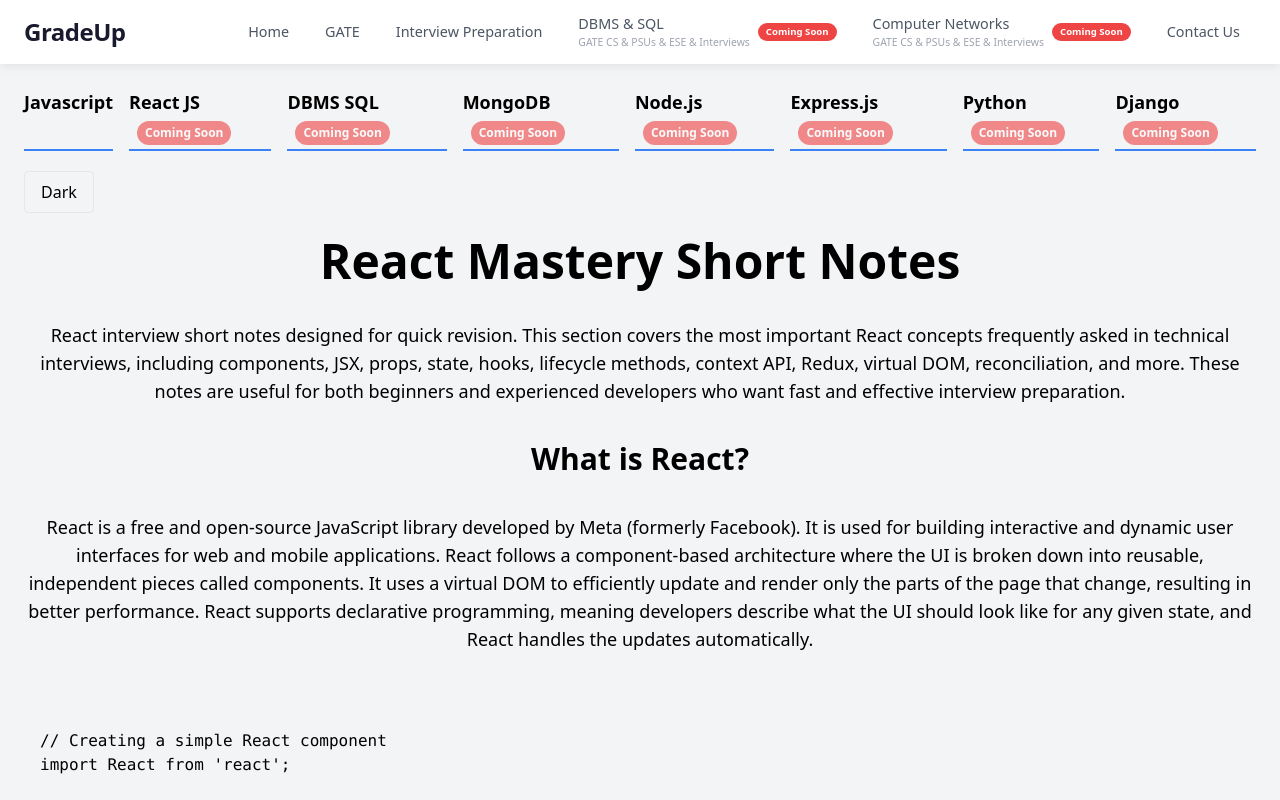
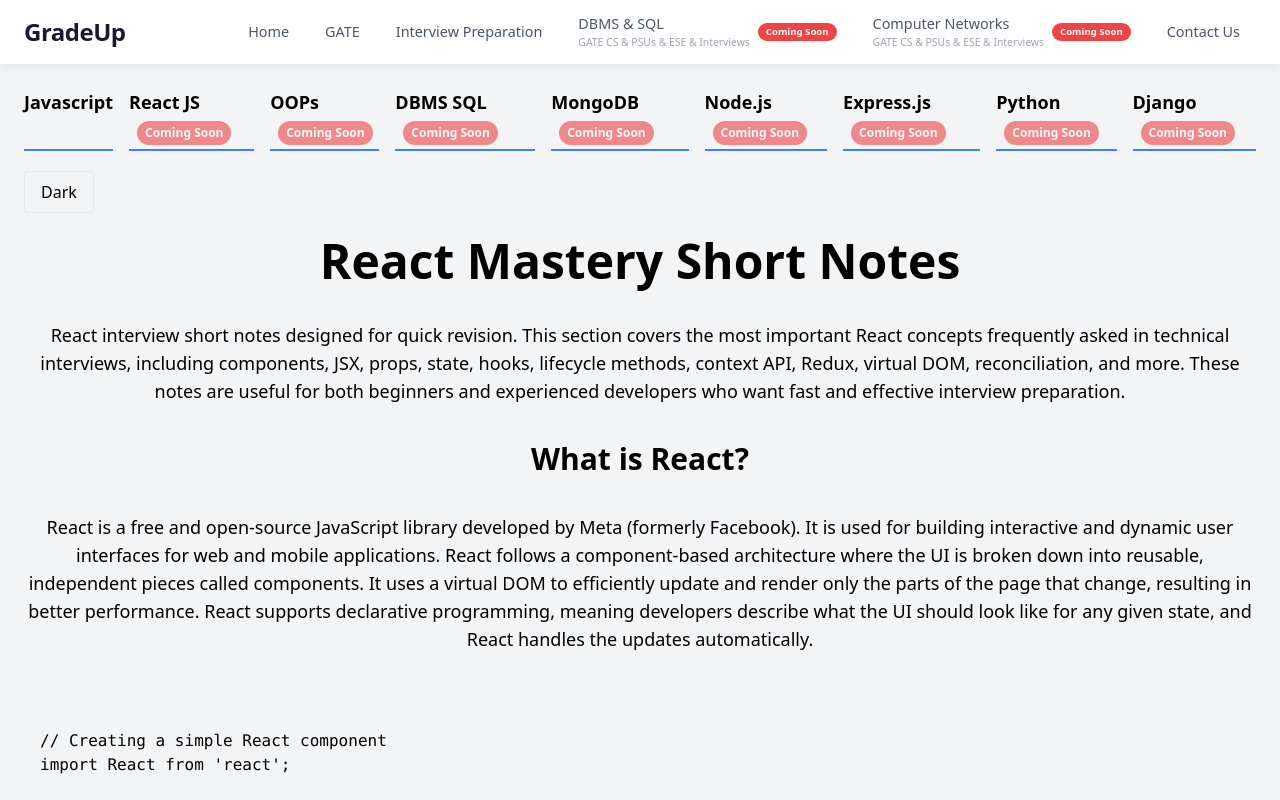
Before and after one commit to Ritikjain91/gradeup-, a React (Create React App) app: page /reactjs in a window 1280 px wide. Shown: the top 800 px of the page. Built offline with nearby package versions, Linux system fonts and the light colour scheme.

Commit message:
update the useeffect and useState

```diff
--- a/src/Component/Scrollbar/Scrollbar.jsx
+++ b/src/Component/Scrollbar/Scrollbar.jsx
@@ -4,7 +4,7 @@ import { useNavigate } from 'react-router-dom';
 const Scrollbar = () => {
   const navigate = useNavigate();
 
-  const topics = ['Javascript', 'React JS', 'DBMS SQL','MongoDB','Node.js','Express.js','Python','Django '];
+  const topics = ['Javascript', 'React JS','OOPs','DBMS SQL','MongoDB','Node.js','Express.js','Python','Django '];
 
   return (
     <div>
```
